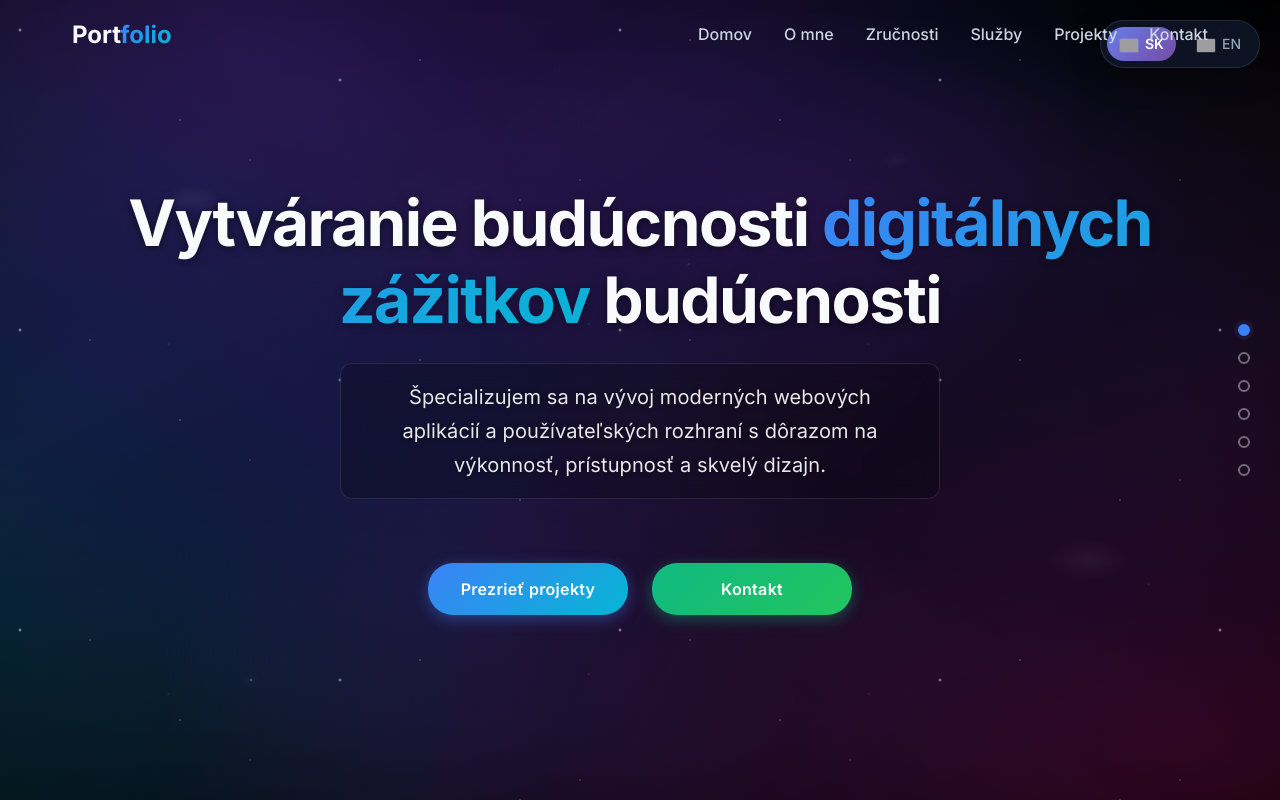
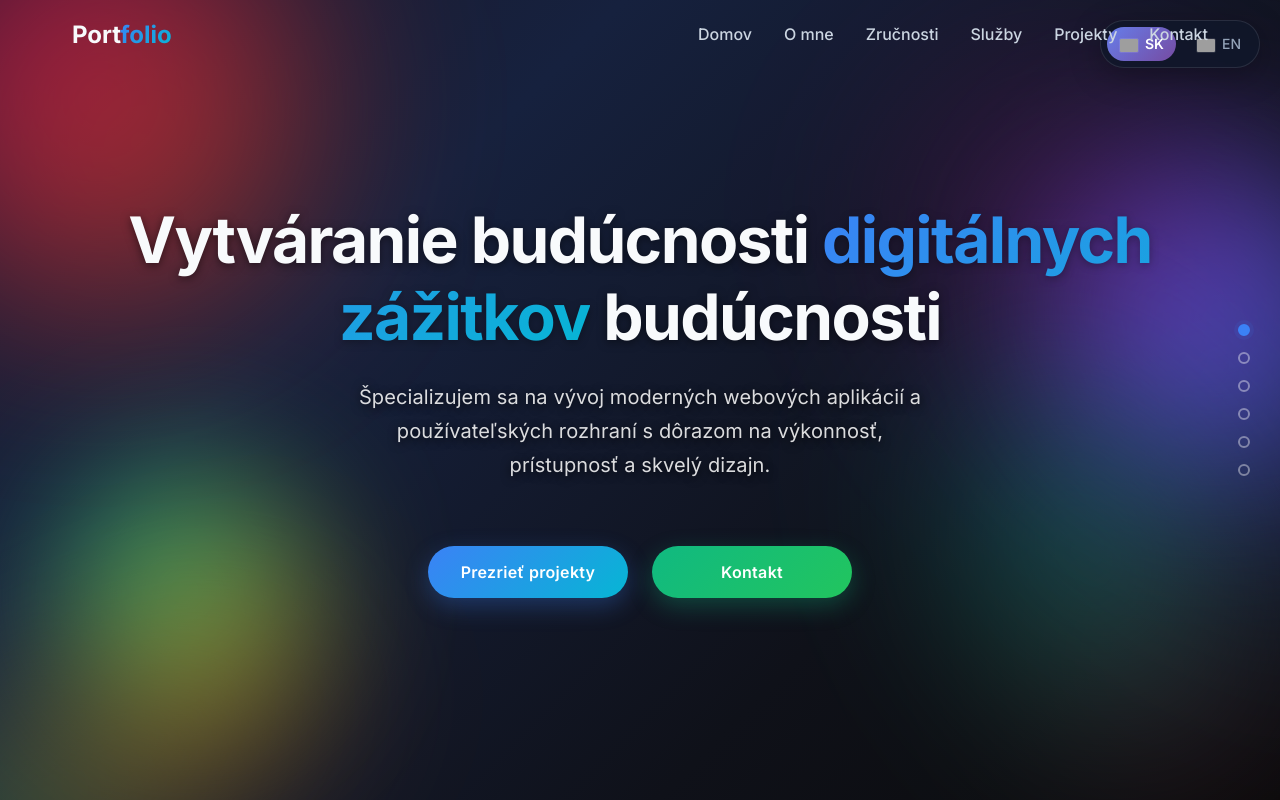
Before and after one commit to Mild-Solvent/DAV-portfolio, a Next.js app in the folder web/: page / in a window 1280 px wide. Shown: the top 800 px of the page. Built offline with nearby package versions, Linux system fonts and the light colour scheme; grey boxes are pictures that could not be loaded.

Commit message:
new hero section

```diff
--- a/web/src/components/Hero/Hero.tsx
+++ b/web/src/components/Hero/Hero.tsx
@@ -16,8 +16,7 @@ const HeroSection = styled.section`
   z-index: 1;
   overflow: hidden;
   background:
-    radial-gradient(ellipse at center, #0a0f1e 0%, #04081a 30%, #020617 60%, #000000 100%),
-    linear-gradient(180deg, rgba(0,0,0,0.9) 0%, rgba(4,8,26,0.95) 100%);
+    linear-gradient(135deg, #1a1a2e 0%, #16213e 30%, #0f1119 70%, #0a0a0a 100%);
   width: 100%;
   box-sizing: border-box;
 `;
@@ -70,7 +69,7 @@ const HeroTitle = styled(motion.h1)`
 const HeroSubtitle = styled(motion.p)`
   font-family: ${props => props.theme.fonts.primary};
   font-size: clamp(1rem, 2.5vw, 1.25rem);
-  color: rgba(255, 255, 255, 0.9);
+  color: rgba(255, 255, 255, 0.85);
   margin-bottom: ${props => props.theme.spacing['3xl']};
   max-width: 600px;
   margin-left: auto;
@@ -78,12 +77,7 @@ const HeroSubtitle = styled(motion.p)`
   line-height: 1.7;
   font-weight: 400;
   letter-spacing: 0.005em;
-  text-shadow: 0 1px 8px rgba(0, 0, 0, 0.6);
-  background: rgba(0, 0, 0, 0.2);
-  padding: 1rem 2rem;
-  border-radius: 12px;
-  backdrop-filter: blur(10px);
-  border: 1px solid rgba(255, 255, 255, 0.1);
+  text-shadow: 0 2px 10px rgba(0, 0, 0, 0.8);
 `;
 
 const HeroButtons = styled(motion.div)`
@@ -104,23 +98,24 @@ const PrimaryButton = styled(motion.button)`
   color: ${props => props.theme.colors.white};
   border: none;
   padding: 1rem 2rem;
-  border-radius: 25px;
+  border-radius: 30px;
   font-family: ${props => props.theme.fonts.primary};
   font-size: 1rem;
   font-weight: 600;
-  box-shadow: 0 4px 15px rgba(59, 130, 246, 0.4);
+  box-shadow: 0 8px 25px rgba(59, 130, 246, 0.3);
   transition: all 0.3s ease;
   cursor: pointer;
   letter-spacing: 0.02em;
   min-width: 200px;
+  backdrop-filter: blur(10px);
 
   &:hover {
-    transform: translateY(-2px);
-    box-shadow: 0 6px 20px rgba(59, 130, 246, 0.6);
+    transform: translateY(-3px);
+    box-shadow: 0 12px 35px rgba(59, 130, 246, 0.5);
   }
 
   &:active {
-    transform: translateY(0);
+    transform: translateY(-1px);
   }
 `;
 
@@ -129,249 +124,51 @@ const SecondaryButton = styled(motion.button)`
   color: ${props => props.theme.colors.white};
   border: none;
   padding: 1rem 2rem;
-  border-radius: 25px;
+  border-radius: 30px;
   font-family: ${props => props.theme.fonts.primary};
   font-size: 1rem;
   font-weight: 600;
-  box-shadow: 0 4px 15px rgba(16, 185, 129, 0.4);
+  box-shadow: 0 8px 25px rgba(16, 185, 129, 0.3);
   transition: all 0.3s ease;
   cursor: pointer;
   letter-spacing: 0.02em;
   min-width: 200px;
+  backdrop-filter: blur(10px);
 
   &:hover {
-    transform: translateY(-2px);
-    box-shadow: 0 6px 20px rgba(16, 185, 129, 0.6);
+    transform: translateY(-3px);
+    box-shadow: 0 12px 35px rgba(16, 185, 129, 0.5);
   }
 
   &:active {
-    transform: translateY(0);
+    transform: translateY(-1px);
   }
 `;
 
-// Realistic space background layers
-const StarsLayer = styled.div`
+// Simple gradient decorative elements
+const GradientCircle = styled.div<{ size: string; position: string; color: string; blur?: string }>`
   position: absolute;
-  width: 100%;
-  height: 100%;
-  background-image:
-    /* Large bright stars */
-    radial-gradient(3px 3px at 20px 30px, rgba(255,255,255,1), transparent 2px),
-    radial-gradient(2px 2px at 180px 120px, rgba(255,255,255,0.9), transparent 1px),
-    radial-gradient(3px 3px at 340px 80px, rgba(255,255,255,0.95), transparent 2px),
-    radial-gradient(2px 2px at 520px 200px, rgba(255,255,255,0.85), transparent 1px),
-
-    /* Medium stars with slight color variations */
-    radial-gradient(2px 2px at 90px 40px, rgba(255,248,220,0.8), transparent 1px),
-    radial-gradient(1.5px 1.5px at 250px 160px, rgba(220,220,255,0.7), transparent 1px),
-    radial-gradient(2px 2px at 420px 60px, rgba(255,255,255,0.9), transparent 1px),
-    radial-gradient(1.5px 1.5px at 580px 180px, rgba(255,240,200,0.75), transparent 1px),
-
-    /* Small distant stars */
-    radial-gradient(1px 1px at 130px 80px, rgba(255,255,255,0.6), transparent 0.5px),
-    radial-gradient(1px 1px at 200px 60px, rgba(255,255,255,0.5), transparent 0.5px),
-    radial-gradient(0.5px 0.5px at 320px 140px, rgba(255,255,255,0.4), transparent 0.5px),
-    radial-gradient(1px 1px at 480px 100px, rgba(255,255,255,0.55), transparent 0.5px),
-    radial-gradient(0.5px 0.5px at 150px 220px, rgba(255,255,255,0.45), transparent 0.5px),
-
-    /* Very small background stars */
-    radial-gradient(0.5px 0.5px at 60px 120px, rgba(255,255,255,0.3), transparent 0.5px),
-    radial-gradient(0.5px 0.5px at 280px 40px, rgba(255,255,255,0.35), transparent 0.5px),
-    radial-gradient(0.5px 0.5px at 380px 220px, rgba(255,255,255,0.25), transparent 0.5px),
-    radial-gradient(0.5px 0.5px at 540px 120px, rgba(255,255,255,0.4), transparent 0.5px);
-  background-repeat: repeat;
-  background-size: 600px 300px;
-  z-index: 2;
-  opacity: 0.8;
-  animation: twinkle 4s ease-in-out infinite alternate;
-
-  @keyframes twinkle {
-    0%, 100% {
-      opacity: 0.8;
-    }
-    50% {
-      opacity: 0.6;
-    }
-  }
+  width: ${props => props.size};
+  height: ${props => props.size};
+  ${props => props.position};
+  background: ${props => props.color};
+  border-radius: 50%;
+  filter: blur(${props => props.blur || '60px'});
+  z-index: 1;
+  opacity: 0.6;
 `;
 
-const NebulaLayer = styled.div`
+const GradientEllipse = styled.div<{ width: string; height: string; position: string; color: string; blur?: string; rotation?: string }>`
   position: absolute;
-  width: 120%;
-  height: 120%;
-  top: -10%;
-  left: -10%;
-  background:
-    /* Main nebula clouds */
-    radial-gradient(ellipse 1200px 900px at 25% 15%, rgba(138, 43, 226, 0.25), transparent 70%),
-    radial-gradient(ellipse 1600px 700px at 85% 85%, rgba(255, 20, 147, 0.18), transparent 65%),
-    radial-gradient(ellipse 900px 1200px at 5% 65%, rgba(0, 191, 255, 0.15), transparent 70%),
-
-    /* Secondary nebula wisps */
-    radial-gradient(ellipse 800px 400px at 60% 30%, rgba(147, 51, 234, 0.12), transparent 50%),
-    radial-gradient(ellipse 600px 800px at 40% 70%, rgba(79, 70, 229, 0.1), transparent 55%),
-    radial-gradient(ellipse 1000px 500px at 90% 40%, rgba(236, 72, 153, 0.08), transparent 60%),
-
-    /* Cosmic dust layers */
-    radial-gradient(ellipse 2000px 300px at 50% 20%, rgba(255, 255, 255, 0.02), transparent 70%),
-    radial-gradient(ellipse 1500px 400px at 20% 80%, rgba(255, 255, 255, 0.03), transparent 60%);
+  width: ${props => props.width};
+  height: ${props => props.height};
+  ${props => props.position};
+  background: ${props => props.color};
+  border-radius: 50%;
+  filter: blur(${props => props.blur || '80px'});
+  transform: ${props => props.rotation || 'rotate(0deg)'};
   z-index: 1;
-  animation: nebula-drift 20s linear infinite;
-
-  @keyframes nebula-drift {
-    0% {
-      transform: translateX(0) translateY(0) rotate(0deg);
-    }
-    25% {
-      transform: translateX(-5px) translateY(5px) rotate(0.5deg);
-    }
-    50% {
-      transform: translateX(5px) translateY(-3px) rotate(-0.3deg);
-    }
-    75% {
-      transform: translateX(-3px) translateY(-5px) rotate(0.2deg);
-    }
-    100% {
-      transform: translateX(0) translateY(0) rotate(0deg);
-    }
-  }
-`;
-
-// Add distant galaxy layer
-const GalaxyLayer = styled.div`
-  position: absolute;
-  width: 100%;
-  height: 100%;
-  background:
-    /* Distant spiral galaxy suggestions */
-    radial-gradient(ellipse 40px 20px at 15% 25%, rgba(255, 255, 255, 0.1), transparent 80%),
-    radial-gradient(ellipse 60px 30px at 85% 70%, rgba(255, 255, 255, 0.08), transparent 75%),
-    radial-gradient(ellipse 25px 15px at 70% 20%, rgba(255, 255, 255, 0.06), transparent 70%),
-
-    /* Cosmic dust lanes */
-    linear-gradient(45deg, transparent 40%, rgba(255, 255, 255, 0.015) 50%, transparent 60%),
-    linear-gradient(-30deg, transparent 60%, rgba(255, 255, 255, 0.02) 70%, transparent 80%);
-  z-index: 1;
-  opacity: 0.7;
-`;
-
-// Add moving stars layer for parallax effect
-const MovingStarsLayer = styled.div`
-  position: absolute;
-  width: 150%;
-  height: 150%;
-  top: -25%;
-  left: -25%;
-  background-image:
-    radial-gradient(1px 1px at 80px 90px, rgba(255,255,255,0.4), transparent 1px),
-    radial-gradient(1px 1px at 220px 180px, rgba(255,255,255,0.3), transparent 1px),
-    radial-gradient(0.5px 0.5px at 360px 60px, rgba(255,255,255,0.35), transparent 0.5px),
-    radial-gradient(1px 1px at 500px 200px, rgba(255,255,255,0.25), transparent 1px),
-    radial-gradient(0.5px 0.5px at 140px 240px, rgba(255,255,255,0.3), transparent 0.5px),
-    radial-gradient(1px 1px at 320px 120px, rgba(255,255,255,0.4), transparent 1px);
-  background-repeat: repeat;
-  background-size: 700px 350px;
-  z-index: 1;
-  animation: drift-stars 30s linear infinite;
-
-  @keyframes drift-stars {
-    0% {
-      transform: translateX(0) translateY(0);
-    }
-    100% {
-      transform: translateX(-50px) translateY(-25px);
-    }
-  }
-`;
-
-// Add shooting stars layer
-const ShootingStarsLayer = styled.div`
-  position: absolute;
-  width: 100%;
-  height: 100%;
-  overflow: hidden;
-  z-index: 3;
-
-  &::before {
-    content: '';
-    position: absolute;
-    width: 2px;
-    height: 2px;
-    background: rgba(255, 255, 255, 0.8);
-    border-radius: 50%;
-    box-shadow:
-      0 0 6px rgba(255, 255, 255, 0.8),
-      0 0 12px rgba(255, 255, 255, 0.4);
-    top: 20%;
-    right: -10px;
-    animation: shooting-star-1 8s linear infinite;
-  }
-
-  &::after {
-    content: '';
-    position: absolute;
-    width: 1px;
-    height: 1px;
-    background: rgba(255, 255, 255, 0.6);
-    border-radius: 50%;
-    box-shadow:
-      0 0 4px rgba(255, 255, 255, 0.6),
-      0 0 8px rgba(255, 255, 255, 0.3);
-    top: 70%;
-    right: -10px;
-    animation: shooting-star-2 12s linear infinite;
-    animation-delay: -4s;
-  }
-
-  @keyframes shooting-star-1 {
-    0% {
-      transform: translateX(0) translateY(0) rotate(45deg);
-      opacity: 0;
-    }
-    10% {
-      opacity: 1;
-      box-shadow:
-        0 0 6px rgba(255, 255, 255, 0.8),
-        0 0 12px rgba(255, 255, 255, 0.4),
-        -100px 100px 20px rgba(255, 255, 255, 0.1);
-    }
-    70% {
-      opacity: 1;
-      box-shadow:
-        0 0 6px rgba(255, 255, 255, 0.8),
-        0 0 12px rgba(255, 255, 255, 0.4),
-        -100px 100px 20px rgba(255, 255, 255, 0.1);
-    }
-    100% {
-      transform: translateX(-1200px) translateY(600px) rotate(45deg);
-      opacity: 0;
-    }
-  }
-
-  @keyframes shooting-star-2 {
-    0% {
-      transform: translateX(0) translateY(0) rotate(30deg);
-      opacity: 0;
-    }
-    15% {
-      opacity: 1;
-      box-shadow:
-        0 0 4px rgba(255, 255, 255, 0.6),
-        0 0 8px rgba(255, 255, 255, 0.3),
-        -80px 60px 15px rgba(255, 255, 255, 0.08);
-    }
-    85% {
-      opacity: 1;
-      box-shadow:
-        0 0 4px rgba(255, 255, 255, 0.6),
-        0 0 8px rgba(255, 255, 255, 0.3),
-        -80px 60px 15px rgba(255, 255, 255, 0.08);
-    }
-    100% {
-      transform: translateX(-1000px) translateY(500px) rotate(30deg);
-      opacity: 0;
-    }
-  }
+  opacity: 0.4;
 `;
 
 const Hero: React.FC = () => {
@@ -388,11 +185,51 @@ const Hero: React.FC = () => {
 
   return (
     <HeroSection id="hero">
-      <MovingStarsLayer />
-      <GalaxyLayer />
-      <NebulaLayer />
-      <StarsLayer />
-      <ShootingStarsLayer />
+      {/* Rainbow gradient circles */}
+      <GradientCircle
+        size="400px"
+        position="top: -100px; left: -100px"
+        color="linear-gradient(135deg, #ff006e 0%, #fb5607 100%)"
+        blur="100px"
+      />
+      <GradientCircle
+        size="300px"
+        position="top: 20%; right: -80px"
+        color="linear-gradient(135deg, #8338ec 0%, #3a86ff 100%)"
+        blur="80px"
+      />
+      <GradientCircle
+        size="250px"
+        position="bottom: 10%; left: 5%"
+        color="linear-gradient(135deg, #06ffa5 0%, #ffbe0b 100%)"
+        blur="70px"
+      />
+
+      {/* Rainbow gradient ellipses */}
+      <GradientEllipse
+        width="600px"
+        height="200px"
+        position="top: 30%; right: -200px"
+        color="linear-gradient(90deg, #ff006e 0%, #8338ec 50%, #3a86ff 100%)"
+        blur="120px"
+        rotation="rotate(45deg)"
+      />
+      <GradientEllipse
+        width="500px"
+        height="150px"
+        position="bottom: -50px; left: -150px"
+        color="linear-gradient(90deg, #06ffa5 0%, #ffbe0b 50%, #fb5607 100%)"
+        blur="90px"
+        rotation="rotate(-30deg)"
+      />
+      <GradientEllipse
+        width="400px"
+        height="180px"
+        position="top: 60%; left: 70%"
+        color="linear-gradient(90deg, #3a86ff 0%, #06ffa5 50%, #ff006e 100%)"
+        blur="100px"
+        rotation="rotate(60deg)"
+      />
 
       <HeroContainer>
         <HeroTitle
```
